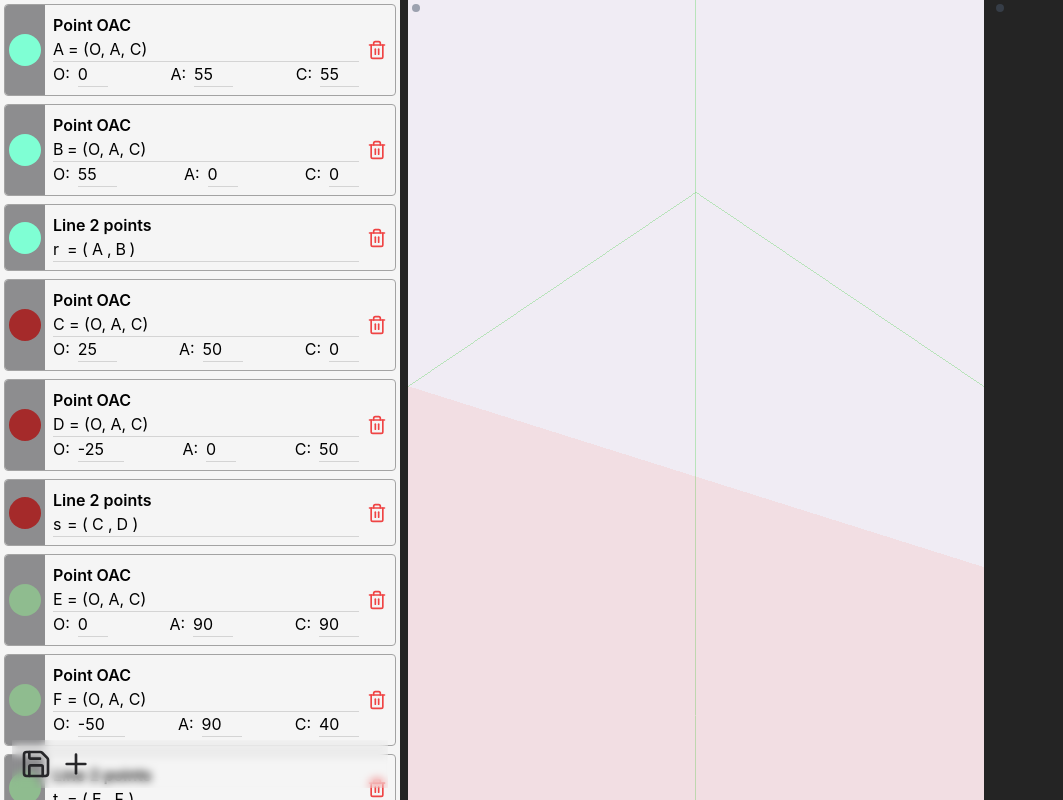
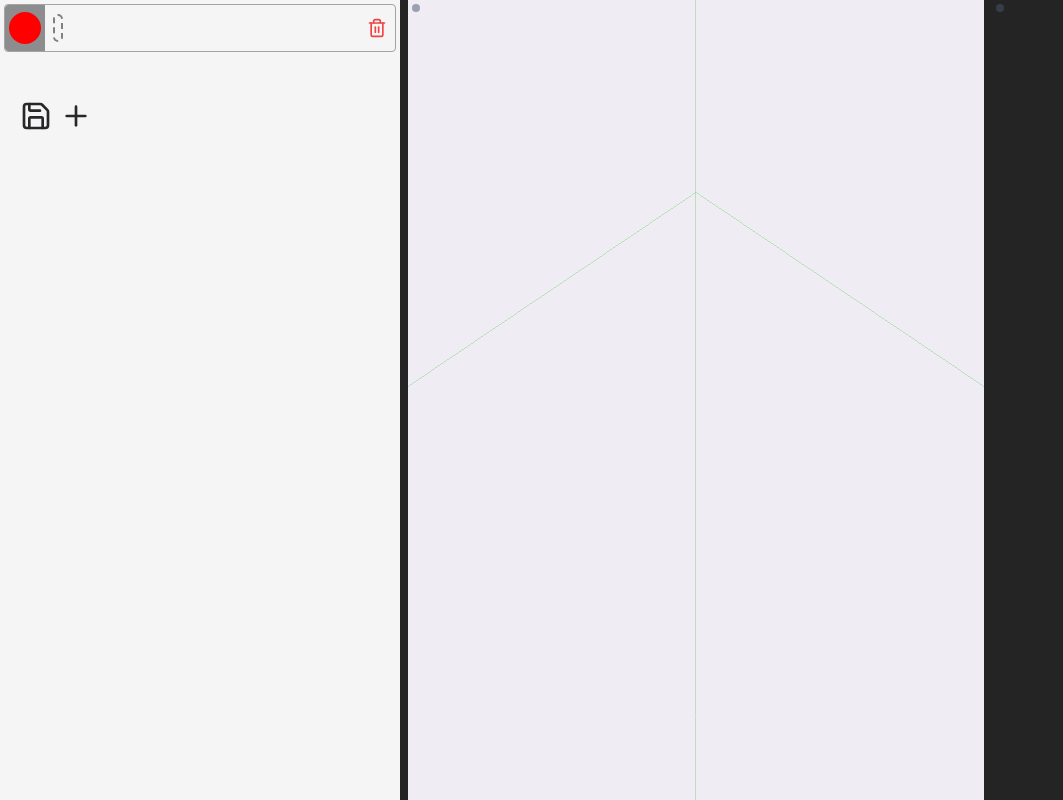
Before and after one commit to Icass1/diedric-viewer, a React (Vite) app: page / in a window 1280 px wide. Shown: the whole page, without its empty margins (0-1063 px from the left). Built offline with nearby package versions, Linux system fonts and the light colour scheme.

Commit message:
Started single expression change

```diff
--- a/src/App.tsx
+++ b/src/App.tsx
@@ -1,5 +1,5 @@
-import { ChangeEvent, createContext, ReactNode, RefObject, useCallback, useContext, useEffect, useRef, useState } from "react"
-import { Trash2, Plus, Save } from 'lucide-react';
+import { ChangeEvent, createContext, RefObject, useCallback, useContext, useEffect, useRef, useState } from "react"
+import { Trash2, Plus, Save, TriangleAlert } from 'lucide-react';
 
 import { Diedric } from "./utils/diedric"
 
@@ -16,6 +16,13 @@ import { DiedricPlanePointLine } from "./utils/diedricPlanePointLine";
 import { DiedricPlane2Line } from "./utils/diedricPlane2Line";
 
 type PosibleExpressions = DiedricLine2Point | DiedricPlane3Point | DiedricPoint | DiedricPlanePointLine | DiedricLinePointParallelLine | DiedricPlane2Line | DiedricLine2Plane
+
+const DiedricObjects = [
+    DiedricPoint,
+    DiedricLine2Plane,
+    DiedricLine2Point
+]
+
 interface Expression<DiedricObject> {
     id: string
     type: "point" | "line-2-pto" | "plane-3-pto" | "plane-pto-line" | "line-pto-parallel-line" | "plane-2-line" | "line-2-plane"
@@ -30,6 +37,18 @@ interface ExpressionsContextInterface {
 }
 
 const ExpressionsContext = createContext<ExpressionsContextInterface>({ expressions: [], setExpressions: () => { } })
+
+function createId(length: number) {
+    let result = '';
+    const characters = 'ABCDEFGHIJKLMNOPQRSTUVWXYZabcdefghijklmnopqrstuvwxyz0123456789';
+    const charactersLength = characters.length;
+    let counter = 0;
+    while (counter < length) {
+        result += characters.charAt(Math.floor(Math.random() * charactersLength));
+        counter += 1;
+    }
+    return result;
+}
 
 function TextInput({
     defaultValue,
@@ -92,6 +111,9 @@ function TextInput({
 }
 
 function PointExpresssion({ expression }: { expression: Expression<DiedricPoint> }) {
+
+    console.log(DiedricPoint.params)
+
 
     const [o, setO] = useState(expression.params.o)
     const [a, setA] = useState(expression.params.a)
@@ -292,7 +314,6 @@ function LinePointParallelLineExpression({ expression }: { expression: Expressio
             </div>
         </>
     )
-
 }
 
 function Plane2LineExpression({ expression }: { expression: Expression<DiedricPlane2Line> }) {
@@ -343,7 +364,6 @@ function Plane2LineExpression({ expression }: { expression: Expression<DiedricPl
             </div>
         </>
     )
-
 }
 
 function Line2PlaneExpression({ expression }: { expression: Expression<DiedricLine2Plane> }) {
@@ -355,6 +375,13 @@ function Line2PlaneExpression({ expression }: { expression: Expression<DiedricLi
 
     const [params, setParams] = useState(expression.params)
     const { expressions } = useContext(ExpressionsContext)
+
+
+    // Object.keys(expression.value.params).map((param) => {
+    //     console.log(param, expression.value.params[param])
+    //     console.log(expression.value.plane1)
+    //     console.log(expression.value.plane1 instanceof expression.value.params[param])
+    // })
 
     const onParamChange = (paramKey: string, e: ChangeEvent<HTMLInputElement>) => {
         let newParams = { ...params }
@@ -386,11 +413,14 @@ function Line2PlaneExpression({ expression }: { expression: Expression<DiedricLi
     )
 }
 
-function Expression({ children, expression }: { children: ReactNode, expression: Expression<PosibleExpressions> }) {
+function Expression({ expression }: { expression: Expression<PosibleExpressions> }) {
     const { expressions, setExpressions } = useContext(ExpressionsContext)
+    const [value, setValue] = useState("")
+    const [warn, setWarn] = useState(false)
+
+    // console.log(expression)
 
     const removeExpression = () => {
-
         expression.value.remove()
         let index = expressions.indexOf(expression)
         let newExpressions = [...expressions]
@@ -398,13 +428,120 @@ function Expression({ children, expression }: { children: ReactNode, expression:
         setExpressions(newExpressions)
     }
 
+    const handleValueChange = (e: ChangeEvent<HTMLInputElement>) => {
+        const text = e.target.value.replace(/ /g, '')
+        setValue(e.target.value)
+        if (!text.includes("=")) {
+            setWarn(true)
+            return
+        }
+
+        let expressionName = text.split("=")[0]
+        let expressionText = text.split("=")[1]
+
+        // console.log('expressionName', `'${expressionName}'`)
+        // console.log('expressionText', `'${expressionText}'`)
+
+        if (!expressionName || !expressionText || !expressionText.startsWith("(") || !expressionText.endsWith(")")) {
+            setWarn(true)
+            return
+        }
+
+        let parsingError = false
+        // let params = expressionText.slice(1, expressionText.length - 1).split(",").map(parseParams)
+        // console.log(params)
+
+
+        const parseParams = (paramsText: string) => {
+
+            let output: any[] = []
+            let lastOpenBracketIndex: number | undefined
+            let bracketCount = 0
+            let outputIndex = 0
+
+            paramsText.split("").map((char, index) => {
+                if (lastOpenBracketIndex === undefined && char == "(") {
+                    lastOpenBracketIndex = index
+                }
+                if (char == "(") {
+                    bracketCount++
+                    return
+                } else if (char == ")") {
+                    bracketCount--
+                }
+
+                if (char == ")" && bracketCount == 0 && lastOpenBracketIndex !== undefined) {
+                    console.log(paramsText.slice(lastOpenBracketIndex + 1, index))
+                    output.push(parseParams(paramsText.slice(lastOpenBracketIndex + 1, index)))
+                    lastOpenBracketIndex = undefined
+                } else if (lastOpenBracketIndex === undefined && bracketCount == 0) {
+                    if (char == ",") {
+                        outputIndex++
+                        // output.push("")
+                    } else if (output[outputIndex] == undefined) {
+                        output.push(char)
+                        if (!Number.isNaN(Number(output[outputIndex]))) {
+                            output[outputIndex] = Number(output[outputIndex])
+                        }
+                    } else {
+                        output[outputIndex] += char
+
+                        if (!Number.isNaN(Number(output[outputIndex]))) {
+                            output[outputIndex] = Number(output[outputIndex])
+                        }
+                    }
+                }
+            })
+            if (bracketCount !== 0 || lastOpenBracketIndex !== undefined) {
+                parsingError = true
+            }
+
+            const a = {
+
+            }
+
+            DiedricObjects.map(DiedricObject => {
+                a[DiedricObject.type] = Object.values(DiedricObject.params)
+                // console.log(DiedricObject.params)
+            })
+
+            console.log(a)
+
+            output.map(param => {
+                if (typeof param == "number") {
+                    let c = Object.keys(a).find(b =>
+                        a[b].includes("number")
+                    )
+                    console.log(c)
+                }
+            })
+
+            return output
+        }
+        let params = parseParams(expressionText.slice(1, expressionText.length - 1))
+
+        if (parsingError) {
+            setWarn(true)
+            return
+        }
+
+        console.log(params)
+
+        setWarn(false)
+    }
+
     return (
         <div className="w-full border border-neutral-400 text-black rounded grid grid-cols-[40px_1fr_20px] items-center min-h-12 pr-2">
             <div className=" bg-zinc-800/50 rounded-tl rounded-bl h-full">
-                <div className="bg-red-300 h-8 w-8 rounded-full relative top-1/2 left-1/2 -translate-x-1/2 -translate-y-1/2" style={{ backgroundColor: expression.value.color.toString() }}></div>
+                {warn ?
+                    <TriangleAlert className="h-6 w-6 relative top-1/2 left-1/2 -translate-x-1/2 -translate-y-1/2 text-neutral-900/40"></TriangleAlert>
+                    :
+                    <div className="bg-red-300 h-8 w-8 rounded-full relative top-1/2 left-1/2 -translate-x-1/2 -translate-y-1/2" style={{ backgroundColor: expression?.params.color?.toString() }}></div>
+                }
             </div>
-            <div className="relative w-full p-2 min-w-0">
-                {children}
+            <div className="relative w-full p-2 min-w-0 flex flex-col">
+                {/* <label className="font-semibold">{diedricObject?.type}</label> */}
+                <TextInput value={value} onChange={handleValueChange} className="bg-transparent focus:outline-none"></TextInput>
             </div>
             <Trash2 className="h-5 w-5 text-red-500 cursor-pointer hover:scale-105" onClick={removeExpression} />
             {/* <div className="h-5 w-5 bg-red-500" onClick={removeExpression}> */}
@@ -421,165 +558,174 @@ export default function App({ canvasRef }: { canvasRef: RefObject<HTMLCanvasElem
 
     const savedExpressions: Expression<PosibleExpressions | null>[] = [
         {
-            id: "A",
-            type: "point",
+            id: createId(8),
+            type: null,
             value: null,
             hidden: false,
             params: {
-                o: 0,
-                a: 55,
-                c: 55,
-                color: "aquamarine",
-            },
-        },
-        {
-            id: "B",
-            type: "point",
-            value: null,
-            hidden: false,
-            params: {
-                o: 55,
-                a: 0,
-                c: 0,
-                color: "aquamarine",
+                color: "red"
             }
-        },
-        {
-            id: "r",
-            type: "line-2-pto",
-            value: null,
-            hidden: false,
-            params: {
-                point1: "A",
-                point2: "B",
-                color: "aquamarine",
-            }
-        },
-        {
-            id: "C",
-            type: "point",
-            value: null,
-            hidden: false,
-            params: {
-                o: 25,
-                a: 50,
-                c: 0,
-                color: "brown",
-            },
-        },
-        {
-            id: "D",
-            type: "point",
-            value: null,
-            hidden: false,
-            params: {
-                o: -25,
-                a: 0,
-                c: 50,
-                color: "brown",
-            }
-        },
-        {
-            id: "s",
-            type: "line-2-pto",
-            value: null,
-            hidden: false,
-            params: {
-                point1: "C",
-                point2: "D",
-                color: "brown",
-            }
-        },
-        {
-            id: "E",
-            type: "point",
-            value: null,
-            hidden: false,
-            params: {
-                o: 0,
-                a: 90,
-                c: 90,
-                color: "darkseagreen",
-            },
-        },
-        {
-            id: "F",
-            type: "point",
-            value: null,
-            hidden: false,
-            params: {
-                o: -50,
-                a: 90,
-                c: 40,
-                color: "darkseagreen",
-            }
-        },
-        {
-            id: "t",
-            type: "line-2-pto",
-            value: null,
-            hidden: false,
-            params: {
-                point1: "E",
-                point2: "F",
-                color: "darkseagreen",
-            }
-        },
-        {
-            id: "u",
-            type: "line-pto-parallel-line",
-            value: null,
-            hidden: false,
-            params: {
-                point: "A",
-                line: "t",
-                color: "salmon",
-            }
-        },
-        {
-            id: "j",
-            type: "line-pto-parallel-line",
-            value: null,
-            hidden: false,
-            params: {
-                point: "D",
-                line: "t",
-                color: "salmon",
-            }
-        },
-        {
-            id: "alpha",
-            type: "plane-2-line",
-            value: null,
-            hidden: false,
-            params: {
-                line1: "j",
-                line2: "s",
-                color: "salmon",
-            }
-        },
-        {
-            id: "beta",
-            type: "plane-2-line",
-            value: null,
-            hidden: false,
-            params: {
-                line1: "u",
-                line2: "r",
-                color: "tomato",
-            }
-        },
-        {
-            id: "sol",
-            type: "line-2-plane",
-            value: null,
-            hidden: false,
-            params: {
-                plane1: "alpha",
-                plane2: "beta",
-                color: "orange",
-            }
-        },
+        }
+        // {
+        //     id: "A",
+        //     type: "point",
+        //     value: null,
+        //     hidden: false,
+        //     params: {
+        //         o: 0,
+        //         a: 55,
+        //         c: 55,
+        //         color: "aquamarine",
+        //     },
+        // },
+        // {
+        //     id: "B",
+        //     type: "point",
+        //     value: null,
+        //     hidden: false,
+        //     params: {
+        //         o: 55,
+        //         a: 0,
+        //         c: 0,
+        //         color: "aquamarine",
+        //     }
+        // },
+        // {
+        //     id: "r",
+        //     type: "line-2-pto",
+        //     value: null,
+        //     hidden: false,
+        //     params: {
+        //         point1: "A",
+        //         point2: "B",
+        //         color: "aquamarine",
+        //     }
+        // },
+        // {
+        //     id: "C",
+        //     type: "point",
+        //     value: null,
+        //     hidden: false,
+        //     params: {
+        //         o: 25,
+        //         a: 50,
+        //         c: 0,
+        //         color: "brown",
+        //     },
+        // },
+        // {
+        //     id: "D",
+        //     type: "point",
+        //     value: null,
+        //     hidden: false,
+        //     params: {
+        //         o: -25,
+        //         a: 0,
+        //         c: 50,
+        //         color: "brown",
+        //     }
+        // },
+        // {
+        //     id: "s",
+        //     type: "line-2-pto",
+        //     value: null,
+        //     hidden: false,
+        //     params: {
+        //         point1: "C",
+        //         point2: "D",
+        //         color: "brown",
+        //     }
+        // },
+        // {
+        //     id: "E",
+        //     type: "point",
+        //     value: null,
+        //     hidden: false,
+        //     params: {
+        //         o: 0,
+        //         a: 90,
+        //         c: 90,
+        //         color: "darkseagreen",
+        //     },
+        // },
+        // {
+        //     id: "F",
+        //     type: "point",
+        //     value: null,
+        //     hidden: false,
+        //     params: {
+        //         o: -50,
+        //         a: 90,
+        //         c: 40,
+        //         color: "darkseagreen",
+        //     }
+        // },
+        // {
+        //     id: "t",
+        //     type: "line-2-pto",
+        //     value: null,
+        //     hidden: false,
+        //     params: {
+        //         point1: "E",
+        //         point2: "F",
+        //         color: "darkseagreen",
+        //     }
+        // },
+        // {
+        //     id: "u",
+        //     type: "line-pto-parallel-line",
+        //     value: null,
+        //     hidden: false,
+        //     params: {
+        //         point: "A",
+        //         line: "t",
+        //         color: "salmon",
+        //     }
+        // },
+        // {
+        //     id: "j",
+        //     type: "line-pto-parallel-line",
+        //     value: null,
+        //     hidden: false,
+        //     params: {
+        //         point: "D",
+        //         line: "t",
+        //         color: "salmon",
+        //     }
+        // },
+        // {
+        //     id: "alpha",
+        //     type: "plane-2-line",
+        //     value: null,
+        //     hidden: false,
+        //     params: {
+        //         line1: "j",
+        //         line2: "s",
+        //         color: "salmon",
+        //     }
+        // },
+        // {
+        //     id: "beta",
+        //     type: "plane-2-line",
+        //     value: null,
+        //     hidden: false,
+        //     params: {
+        //         line1: "u",
+        //         line2: "r",
+        //         color: "tomato",
+        //     }
+        // },
+        // {
+        //     id: "sol",
+        //     type: "line-2-plane",
+        //     value: null,
+        //     hidden: false,
+        //     params: {
+        //         plane1: "alpha",
+        //         plane2: "beta",
+        //         color: "orange",
+        //     }
+        // },
     ]
     useEffect(() => {
         if (!canvasRef.current) return
@@ -588,13 +734,18 @@ export default function App({ canvasRef }: { canvasRef: RefObject<HTMLCanvasElem
         setDiedric(newDiedric)
     }, [canvasRef])
 
+
     // useEffect(() => {
-    //     if (!diedric) { return }
 
-    //     diedric.createStaticLabel("x", new THREE.Vector3(100, 0, 0));
-    //     diedric.createStaticLabel("y", new THREE.Vector3(0, 100, 0));
-    //     diedric.createStaticLabel("z", new THREE.Vector3(0, 0, 100));
-    // }, [diedric])
+    //     DiedricObjects.map(DiedricObject => {
+    //         console.log(DiedricObject, DiedricObject.type)
+
+    //         Object.keys(DiedricObject.params).map(param => {
+    //             console.log(param, DiedricObject.params[param].type)
+    //         })
+    //     })
+
+    // }, [])
 
     useEffect(() => {
         if (!diedric) { return }
@@ -634,6 +785,7 @@ export default function App({ canvasRef }: { canvasRef: RefObject<HTMLCanvasElem
             } else if (savedExpression.type == "line-2-plane") {
                 value = diedric.createLine2Plane(parsedParams)
             } else {
+                newExpressions.push(savedExpression)
                 console.warn("Type not known", savedExpression.type)
             }
             if (!value) return
@@ -672,8 +824,6 @@ export default function App({ canvasRef }: { canvasRef: RefObject<HTMLCanvasElem
 
     const saveExpressions = useCallback(() => {
 
-
-
     }, [expressions])
 
 
@@ -682,9 +832,9 @@ export default function App({ canvasRef }: { canvasRef: RefObject<HTMLCanvasElem
         <div className="h-full overflow-y-auto p-1 relative">
             <div className="flex flex-col items-center gap-2">
                 <ExpressionsContext.Provider value={{ expressions, setExpressions }}>
-                    {expressions.map(((expression, index) => (
+                    {expressions.map(((expression) => (
                         <Expression key={expression.id} expression={expression as Expression<PosibleExpressions>}>
-                            {renderExpression(expression as Expression<PosibleExpressions>, index)}
+                            {/* {renderExpression(expression as Expression<PosibleExpressions>, index)} */}
                         </Expression>
                     )))}
                 </ExpressionsContext.Provider>
```
